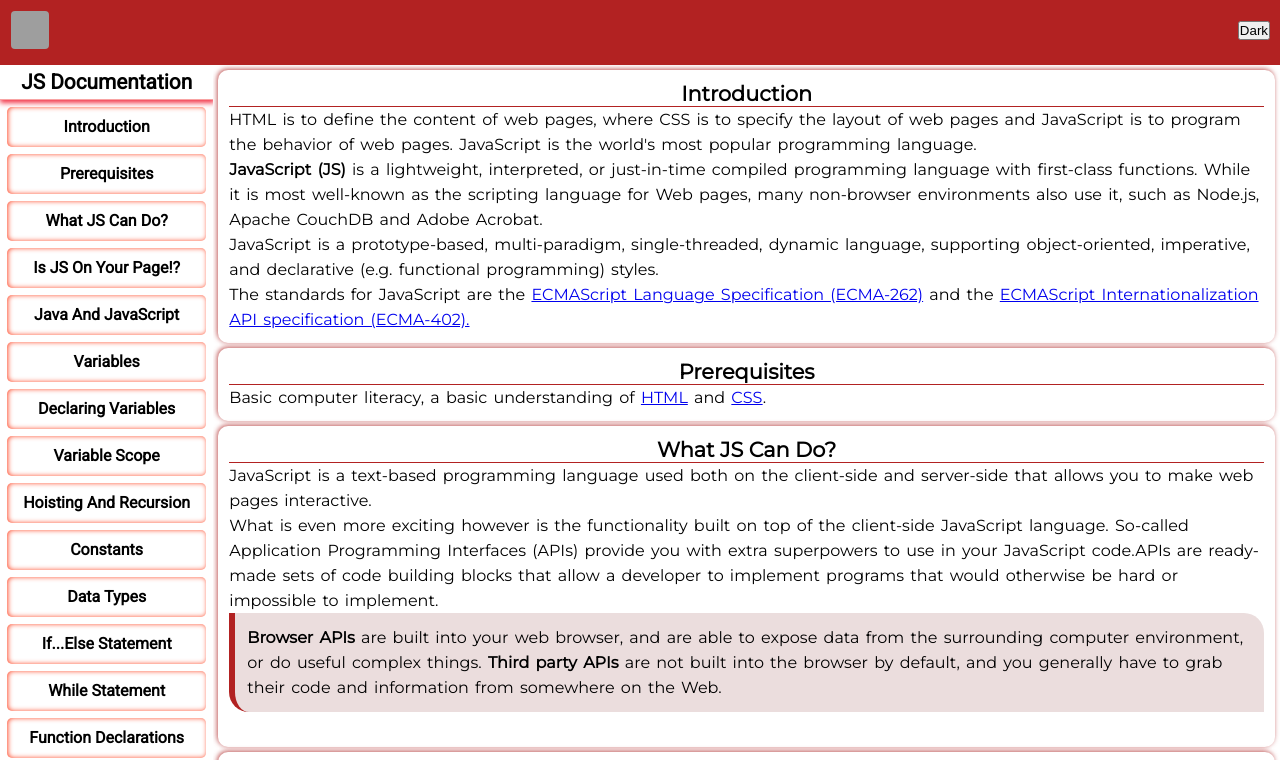
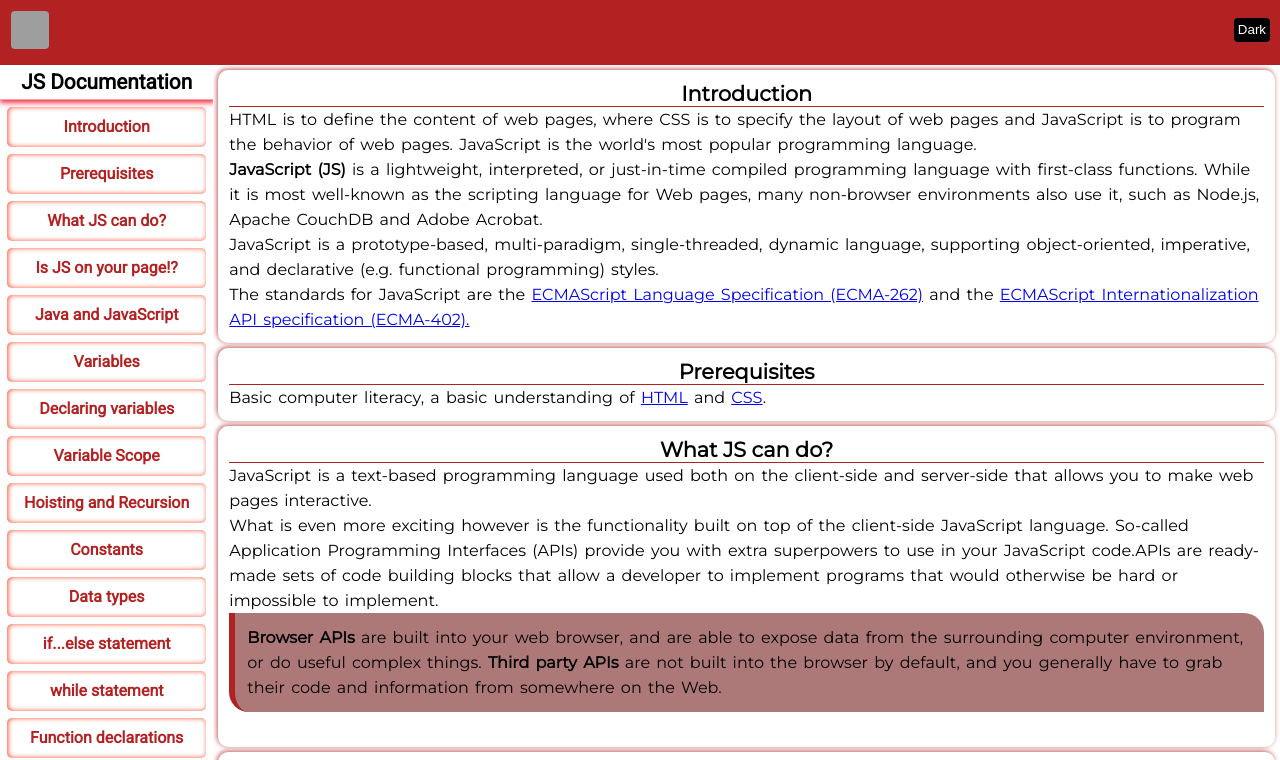
Before and after one commit to SairamNomula/JavaScript-Docx, a plain HTML site: page index.html in a window 1280 px wide. Shown: the top 760 px of the page. Drawn offline with Linux system fonts and the light colour scheme; grey boxes are pictures that could not be loaded; a script that the page names is missing.

Commit message:
Update style.css

```diff
--- a/style.css
+++ b/style.css
@@ -8,11 +8,110 @@
     padding: 0;
     box-sizing: border-box;
     scroll-behavior: smooth;
+    /* outline: none;
+    -webkit-tap-highlight-color: transparent;
+    text-size-adjust: none; */
 }
 
 /* disable text selection
 .selectnone {
     user-select: none;
+}
+*/
+
+ #toggle-theme {
+    padding: 2px 4px;
+    line-height: 20px;
+    border-radius: 4px;
+    border: none;
+    background-color: var(--text-color);
+    color: var(--background);
+    outline: none;
+    cursor: pointer;
+}
+
+/* Default theme */
+.default {
+    --text-color: #000000;
+    --background: #ffffff;
+    --neutral: rgba(229,229,229,0.3);
+}
+/* Dark theme */
+.dark {
+    --text-color: #ffffff;
+    --background: #000000;
+    --neutral: rgba(229,229,229,0.3);
+} */
+
+/* New dark mode switch
+.darkmode-switch {
+    font-size: 10px;
+    letter-spacing: .2em;
+    text-align: center;
+    padding-top: 20px;
+}
+
+.darkmode-switch .switch {
+    vertical-align: bottom;
+    margin: -4px 10px;
+}
+
+.switch {
+    height: 2.5em;
+    width: 5em;
+    padding: 0px;
+    position: relative;
+    display: inline-block;
+    cursor: pointer;
+    font-size: 10px;
+}
+
+.switch input {
+    display: none;
+}
+input {
+    -webkit-writing-mode: horizontal-tb !important;
+    text-rendering: auto;
+    color: -internal-light-dark(black, white);
+    letter-spacing: normal;
+    word-spacing: normal;
+    text-transform: none;
+    text-indent: 0px;
+    text-shadow: none;
+    text-align: start;
+    -webkit-rtl-ordering: logical;
+    font: 400 13.3333px Arial;
+}
+
+body.dark-theme {
+    --body-color: black;
+    --text-color: #e1e1e1;
+    --text-color-dark: white;
+    --white-color: #121212;
+    --light-color: #1A1A1A;
+}
+
+input[type="checkbox" i] {
+    background-color: initial;
+    cursor: default;
+    appearance: auto;
+    margin: 3px 3px 3px 4px;
+    padding: initial;
+    border: initial;
+}
+
+.switch input:checked+div::before {
+    transform: translate(2.5em);
+}
+
+.switch input+div::before {
+    content: '';
+    display: block;
+    height: 1.9em;
+    width: 1.9em;
+    border-radius: 100%;
+    background: #fff;
+    transition: transform .2s;
 }
 */
 
@@ -24,6 +123,9 @@ h1:hover {
     display: grid;
     grid-template-rows: 65px 92vh;
     grid-template-columns: 0.2fr 1fr;
+    background-color: var(--background);
+    border-radius: 25px;
+    color: var(--text-color);
 }
 
 .header {
@@ -57,7 +159,7 @@ pre {
 }
 
 .notecard.note {
-    background-color: #ebdddd;
+    background-color: #ad7878;
 }
 
 .notecard {
@@ -102,7 +204,7 @@ pre {
     opacity: 0.5;
 }
 
-.d-btn {
+/* .d-btn {
     padding: 10px;
     border: 1px solid #ffa500;
     border-radius: 3px;
@@ -118,7 +220,7 @@ pre {
     color: #b22222;
     background: #ffe484;
 
-}
+} */
 
 .sidebar {
     overflow: scroll;
@@ -142,14 +244,13 @@ pre {
 .sidebar ul li a {
     list-style: none;
     text-decoration: none;
-    color: black;
+    color: #b22222;
     font-family: 'Roboto', sans-serif;
     padding: 5px;
     line-height: 40px;
     text-align: center;
     font-weight: 700;
-    text-transform: capitalize;
-
+    text-transform: none;
 }
 
 .sidebar ul li {
@@ -174,7 +275,7 @@ pre {
     font-weight: 800;
     text-align: center;
     border-bottom: 1px solid #b22222;
-    text-transform: capitalize;
+    text-transform: none;
 }
 
 #main-doc section {
```
